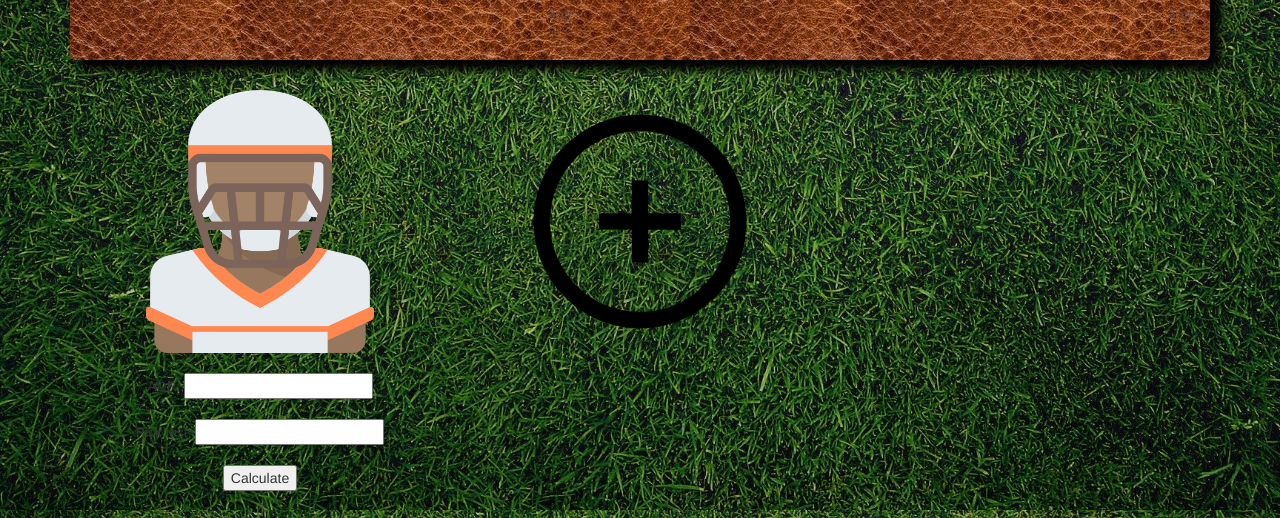
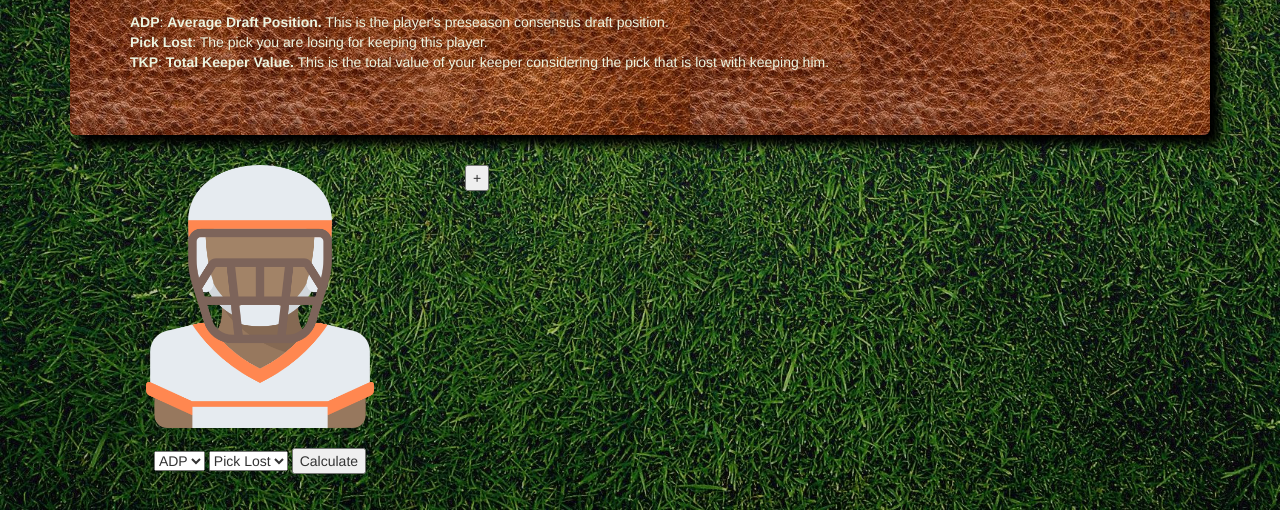
Before and after one commit to briolate/my-keeper, a website: page public/index.html at #!/myKeeper in a window 1280 px wide. Shown: the part 290-808 px from the top of the page. Drawn offline with Linux system fonts and the light colour scheme; some packages are replaced by stand-ins of ours.

Commit message:
Got value calculator to work.

```diff
--- a/public/js/apiControllerExample.js
+++ /dev/null
@@ -1,6 +0,0 @@
-// var app = angular.module('draftApp');
-//
-// app.controller('playerController', function($scope, playerService) {
-//   $scope.searchResults = playerService.returnNames();
-//   console.log($scope.searchResults);
-// });
--- a/public/js/valueController.js
+++ b/public/js/valueController.js
@@ -4,8 +4,8 @@ app.controller("valueController", function($scope) {
 
   $scope.adp = [];
   $scope.pick = [];
-  $scope.tkv = [];
-  let valueChart = [
+  $scope.tvk = [];
+  $scope.valueChart = [
     {"num": 1, "value": 3000},{"num": 2, "value": 2600},{"num": 3, "value": 2200},
     {"num": 4, "value": 1800},{"num": 5, "value": 1700},{"num": 6, "value": 1600},
     {"num": 7, "value": 1500},{"num": 8, "value": 1400},{"num": 9, "value": 1350},
@@ -83,10 +83,9 @@ app.controller("valueController", function($scope) {
     {"num": 223, "value": 2.3},{"num": 224, "value": 2}
   ];
 
-  for(let value of Object.values(valueChart)) {
-    console.log(value);
-  };
-
+  $scope.calculate = function() {
+    $scope.tkv = $scope.adp - $scope.pick;
+  }
 });
 
 // 1	3000
--- a/public/stylesheets/main.scss
+++ b/public/stylesheets/main.scss
@@ -3,6 +3,8 @@ body {
   background-repeat: no-repeat;
   background-size: cover;
   background-attachment: fixed;
+  width: 100%;
+  height: 100%;
   // background-color: #9099A2;
 }
 
@@ -10,18 +12,18 @@ body {
   text-align: center;
 }
 
-footer {
-  position: absolute;
-  bottom: 0;
-  left: 0;
-  width: 100%;
-  background-color: #FFF7C0;
+output {
+  color: #EDF5E1;
 }
 
 .jumbotron {
   background-image: url('../img/leather.jpg');
   color: #EDF5E1;
   box-shadow: 10px 10px 10px black;
+}
+
+.jumbotron .sub {
+  font-size: 14px;
 }
 
 .member-list, .draft-order {
--- a/public/views/myKeeper.html
+++ b/public/views/myKeeper.html
@@ -2,29 +2,30 @@
   <div class="jumbotron">
     <h1>Keeper Calculator</h1>
       <p>A formula to help determine the value of your potential keepers.</p>
+      <p class="sub">
+        <b>ADP</b>: <b>Average Draft Position.</b> This is the player's preseason consensus draft position.</br>
+        <b>Pick Lost</b>: The pick you are losing for keeping this player.</br>
+        <b>TKP</b>: <b>Total Keeper Value.</b> This is the total value of your keeper considering the pick
+        that is lost with keeping him.
+      </p>
   </div>
 
   <div class="player-row" ng-controller="valueController">
     <div class="player1 col-sm-4">
       <img src="img/player.png" alt="Football player icon" style="width:75%;height:75%">
-      </br></br>ADP:
-      <input ng-model="$scope.adp" type="number">
-      </br></br>Pick lost:
-      <input ng-model="$scope.pick" type="number">
       </br></br>
-      <button ng-click="calculate()" type="button" name="button">Calculate</button>
-      <output>{{ adp }}</output>
-    </div>
-    <div class="player2 col-sm-4">
-      <img src="img/add-player.png" alt="Add player icon" style="width:75%;height:75%">
+      <select ng-model="adp" ng-options="item.value as item.num for item in valueChart">
+        <option value="" selected disabled>ADP</option>
+      </select>
+      <select ng-model="pick" ng-options="item.value as item.num for item in valueChart">
+        <option value="" selected disabled>Pick Lost</option>
+      </select>
+      <button ng-click="calculate()" type="button">Calculate</button>
+      <output> {{ tkv }} </output>
     </div>
   </div>
+
+  <div class="player2 col-sm-4">
+    <button ng-click="add()">+</button>
+  </div>
 </div>
-<!-- <footer>
-  <p>
-    ADP: Average Draft Position. This is the players preseason ranking.</br>
-    Pick Lost: The pick you are losing for keeping this player.</br>
-    TKP: Total Keeper Value. This is the total value of your keeper considering the pick
-    that is lost with keeping him.
-  </p>
-</footer> -->
```
Also changed, not shown: public/js/apiServiceExample.js (deleted, +0 -25 lines), public/js/rankingsController.js (indentation only), public/stylesheets/main.css, 1 other file.
